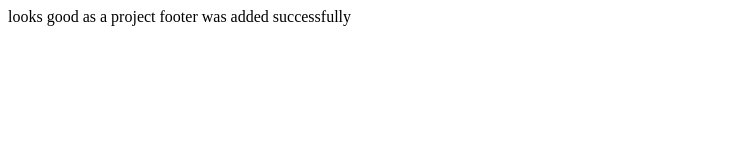
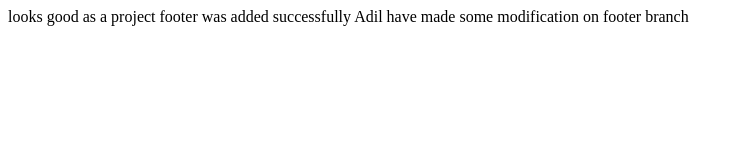
Before and after one commit to tahaansari/git-HC, a plain HTML site: page index.html in a window 1280 px wide. Shown: the whole page, without its empty margins (0-744 px from the left). Drawn offline with Linux system fonts and the light colour scheme.

Commit message:
adil have made some modification on footer branch

```diff
--- a/index.html
+++ b/index.html
@@ -8,5 +8,6 @@
 <body>
     looks good as a project
     footer was added successfully
+    Adil have made some modification on footer branch
 </body>
 </html>
```
